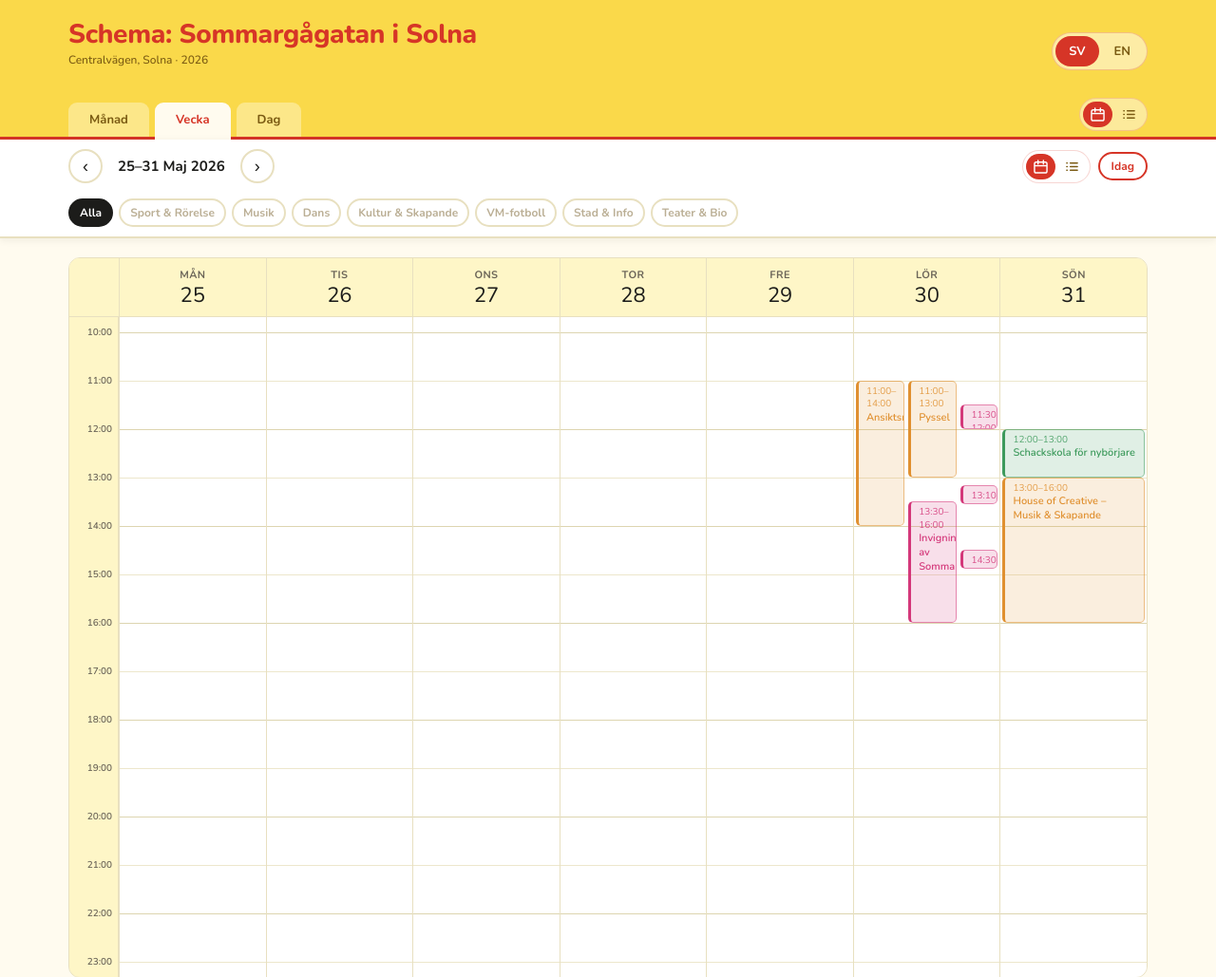
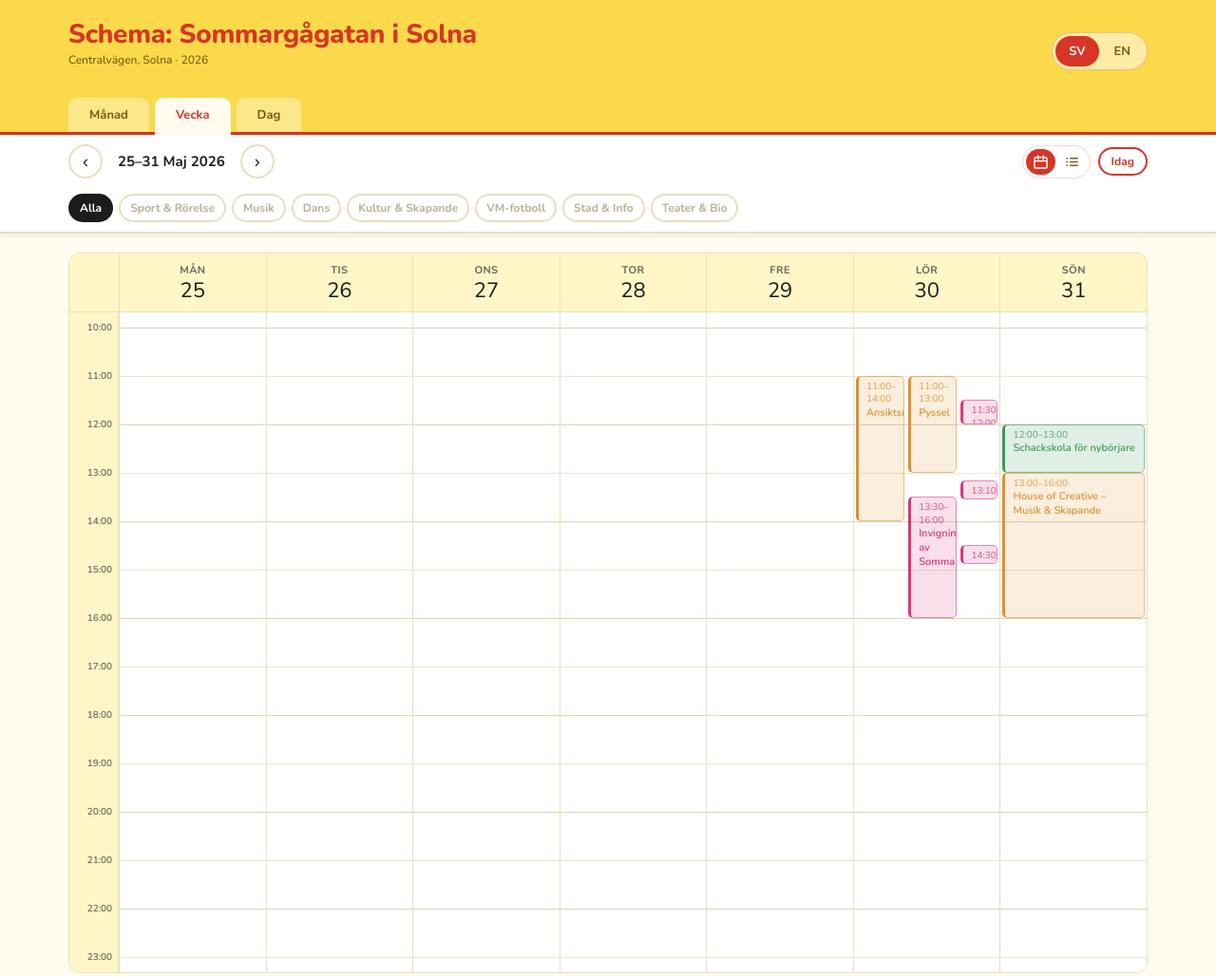
Before and after one commit to Ninlin/solna-sommargata, a plain HTML site: page index.html in a window 1280 px wide. Shown: the top 1029 px of the page at 95% size. Drawn offline with nearby package versions, Linux system fonts and the light colour scheme.

Commit message:
changed list navigation button

```diff
--- a/index.html
+++ b/index.html
@@ -252,20 +252,10 @@ main{max-width:1200px;margin:0 auto;padding:16px 16px 80px}
         </div>
       </div>
     </div>
-    <div class="view-tabs" style="justify-content:space-between;align-items:flex-end">
-      <div style="display:flex;gap:6px">
-        <button class="view-tab" onclick="setView('month')" id="tabMonth">Månad</button>
-        <button class="view-tab active" onclick="setView('week')" id="tabWeek">Vecka</button>
-        <button class="view-tab" onclick="setView('day')" id="tabDay">Dag</button>
-      </div>
-      <div class="view-toggle" style="margin-bottom:6px">
-        <button class="view-toggle-btn active" id="toggleCal" onclick="setDisplayMode('calendar')" title="Kalender">
-          <svg viewBox="0 0 16 16" fill="none" stroke="currentColor" stroke-width="1.5"><rect x="1" y="3" width="14" height="12" rx="2"/><path d="M1 7h14"/><path d="M5 1v4M11 1v4" stroke-linecap="round"/></svg>
-        </button>
-        <button class="view-toggle-btn" id="toggleList" onclick="setDisplayMode('list')" title="Lista">
-          <svg viewBox="0 0 16 16" fill="none" stroke="currentColor" stroke-width="1.5" stroke-linecap="round"><path d="M6 4h8M6 8h8M6 12h8M2 4h.5M2 8h.5M2 12h.5"/></svg>
-        </button>
-      </div>
+    <div class="view-tabs">
+      <button class="view-tab" onclick="setView('month')" id="tabMonth">Månad</button>
+      <button class="view-tab active" onclick="setView('week')" id="tabWeek">Vecka</button>
+      <button class="view-tab" onclick="setView('day')" id="tabDay">Dag</button>
     </div>
   </div>
 </header>
@@ -431,10 +421,10 @@ function updateControls(){
   document.getElementById('bnWeekLabel').textContent=u.week;
   document.getElementById('bnDayLabel').textContent=u.day;
   document.getElementById('bnListLabel').textContent=u.list;
-  // Sync all toggle button active states
+  // Sync toggle button active states (controls row only)
   const isList=displayMode==='list';
-  ['toggleCal','mToggleCal'].forEach(id=>{const el=document.getElementById(id);if(el)el.className='view-toggle-btn'+(isList?'':' active');});
-  ['toggleList','mToggleList'].forEach(id=>{const el=document.getElementById(id);if(el)el.className='view-toggle-btn'+(isList?' active':'');});
+  ['mToggleCal'].forEach(id=>{const el=document.getElementById(id);if(el)el.className='view-toggle-btn'+(isList?'':' active');});
+  ['mToggleList'].forEach(id=>{const el=document.getElementById(id);if(el)el.className='view-toggle-btn'+(isList?' active':'');});
 
   // Bottom nav: calendar views hidden in list mode
   ['bnMonth','bnWeek','bnDay'].forEach(id=>{
```
